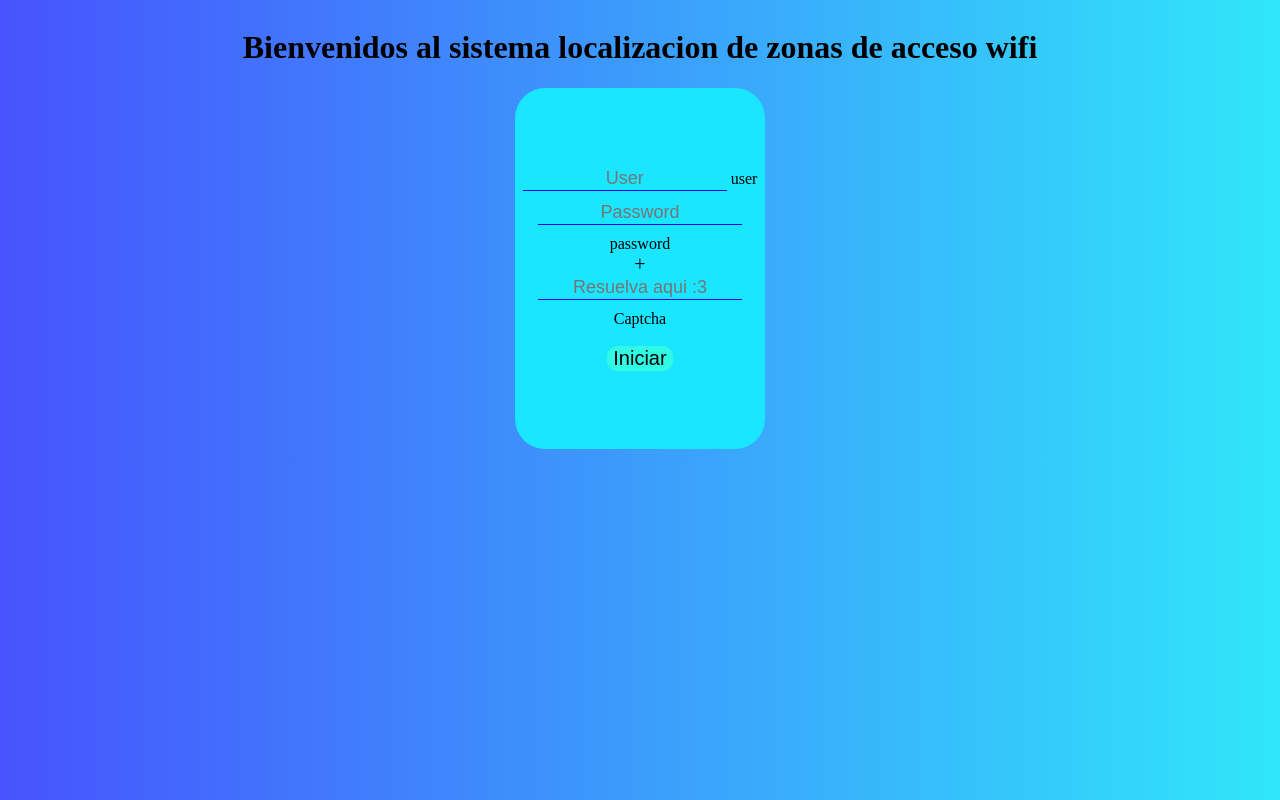
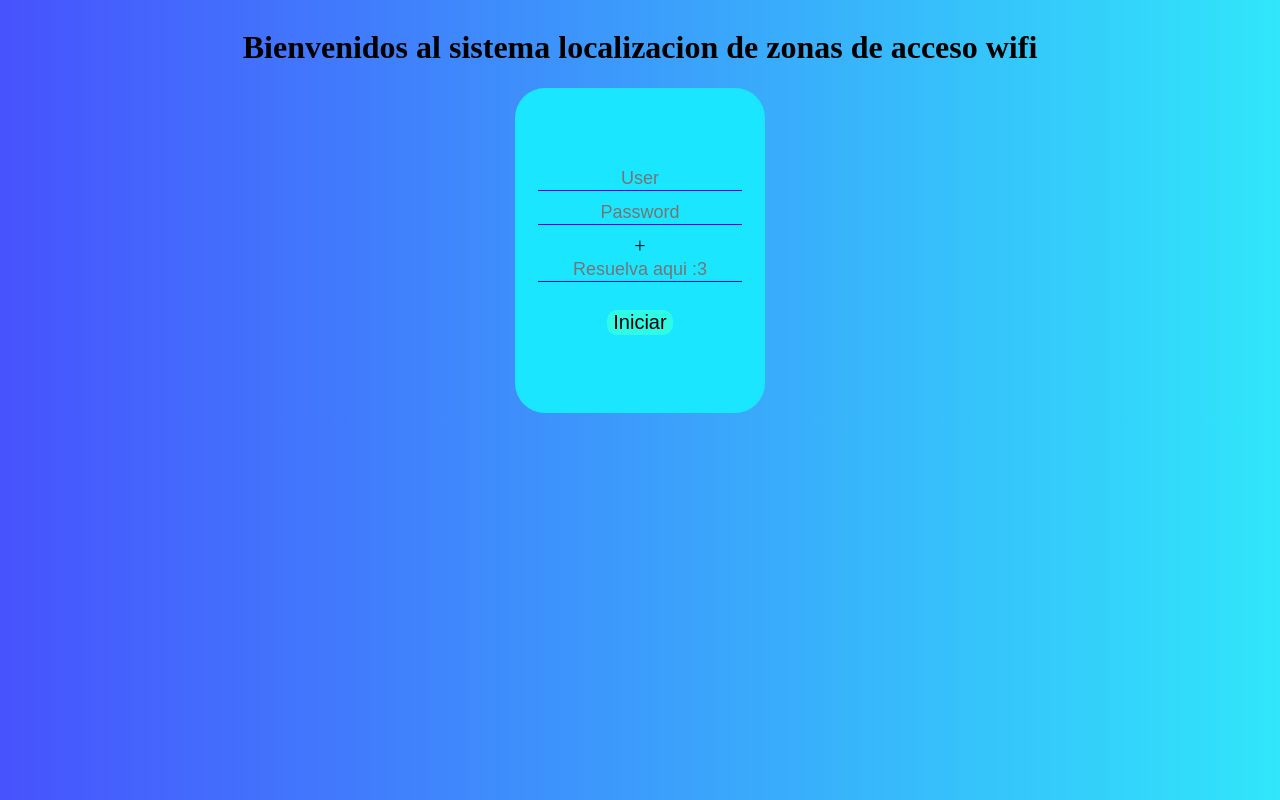
Before and after one commit to DanielBanquet11/ejercicio, a React (Vite) app: page / in a window 1280 px wide. Built offline with nearby package versions, Linux system fonts and the light colour scheme.

Commit message:
Update styles.css

```diff
--- a/src/styles.css
+++ b/src/styles.css
@@ -67,3 +67,20 @@ input:focus{
 h1{
  color: black;
 }
+
+label{
+    color:var(--colorTexto);
+    font-size:16px;
+    position:absolute;
+    left:5px;
+    top:10px;
+    transition: 0.5s ease-in-out all;
+    pointer-events: none;
+}
+input:focus~label,
+ input:valid~label
+ {
+    top: -14px;
+    font-size: 12px;
+    color: aqua;
+ }
```
